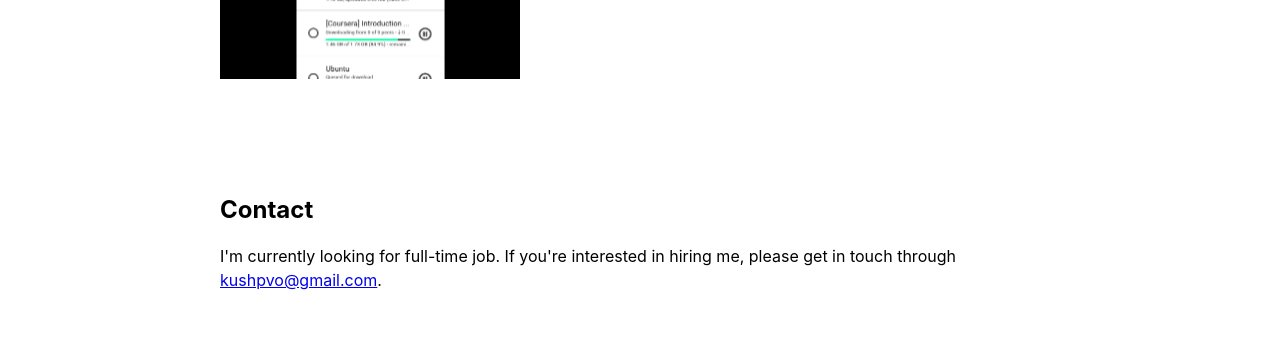
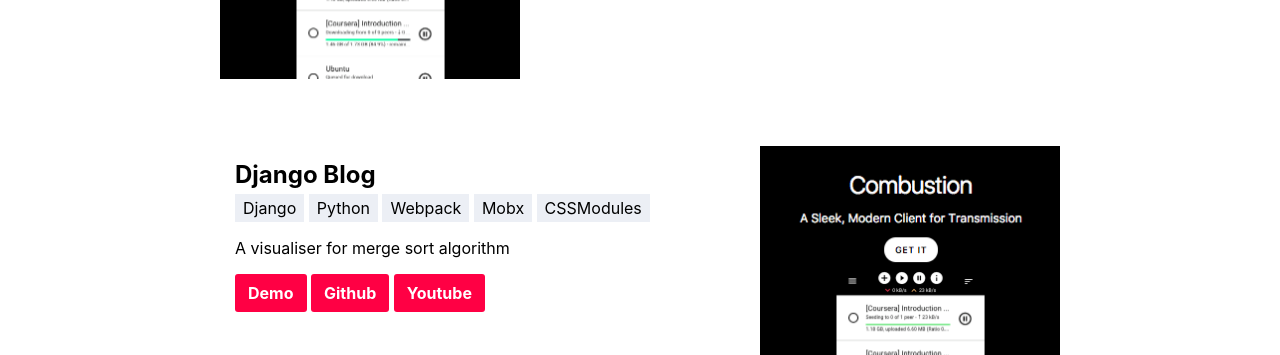
Before and after one commit to kushpvo/kushpvo.github.io, a website: page index.html in a window 1280 px wide. Shown: the part 1212-1567 px from the top of the page. Drawn offline with Linux system fonts and the light colour scheme.

Commit message:
Added Project 3 - Django Blog

```diff
--- a/index.html
+++ b/index.html
@@ -93,6 +93,29 @@
           </div>
         </div>
 
+        <!-- PROJECT 3 -->
+        <div class="project">
+          <div class="project__img-container">
+            <img class="project__img" src="img/combustion.png" alt="Combustion Screenshot" />
+          </div>
+          <div class="project__details">
+            <h2 class="project__name">Django Blog</h2>
+            <div class="skill-tags">
+              <div class="skill-tag">Django</div>
+              <div class="skill-tag">Python</div>
+              <div class="skill-tag">Webpack</div>
+              <div class="skill-tag">Mobx</div>
+              <div class="skill-tag">CSSModules</div>
+            </div>
+            <p>A visualiser for merge sort algorithm</p>
+            <div>
+              <a class="btn" href="https://django-tut-blog.herokuapp.com/" target="_blank">Demo</a>
+              <a class="btn" href="https://github.com/kushpvo/django-tutorial-blog" target="_blank">Github</a>
+              <a class="btn" href="#" target="_blank">Youtube</a>
+            </div>
+          </div>
+        </div>
+
         <!-- PROJECTS END -->
       </div>
 
```
